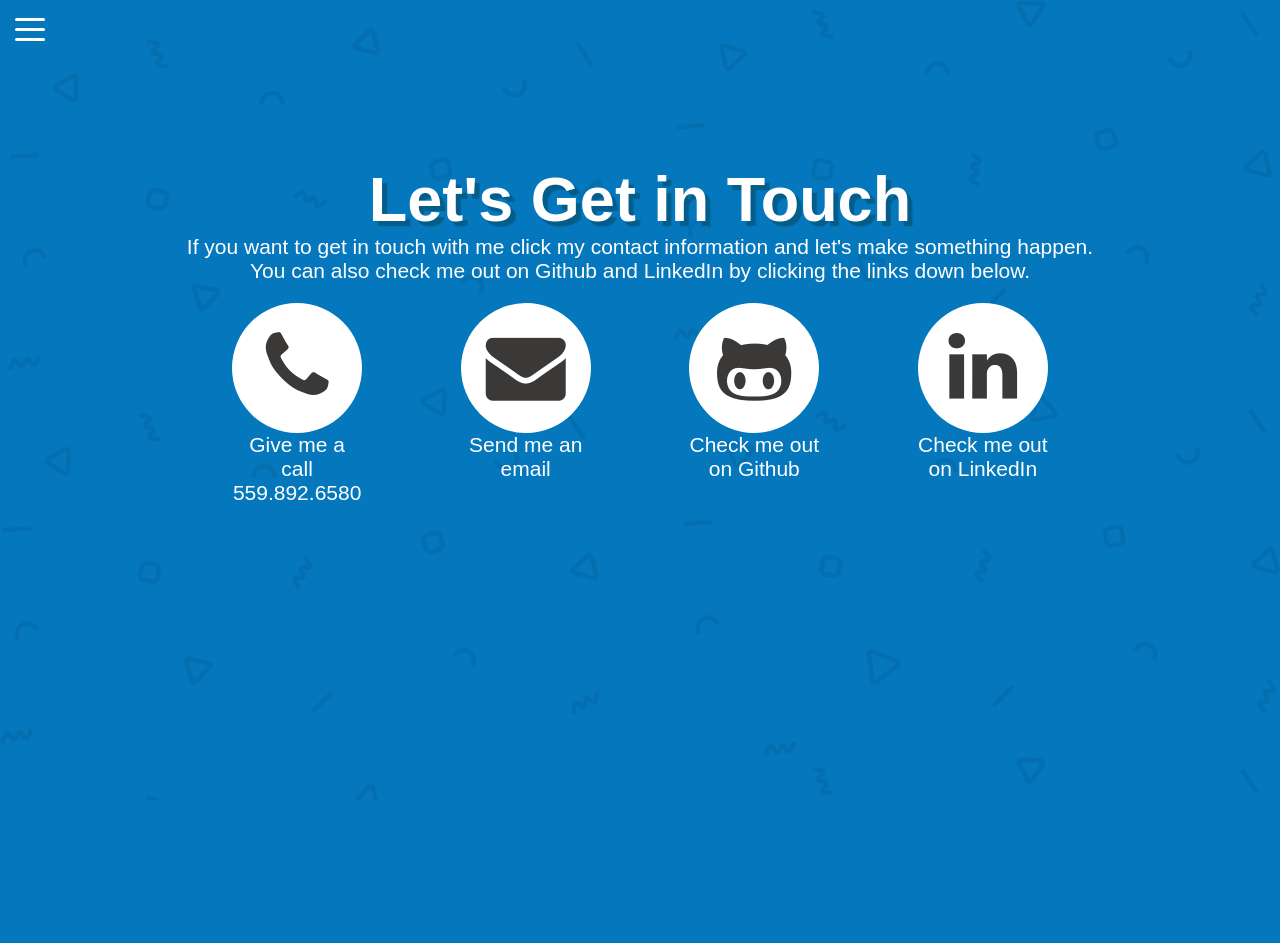
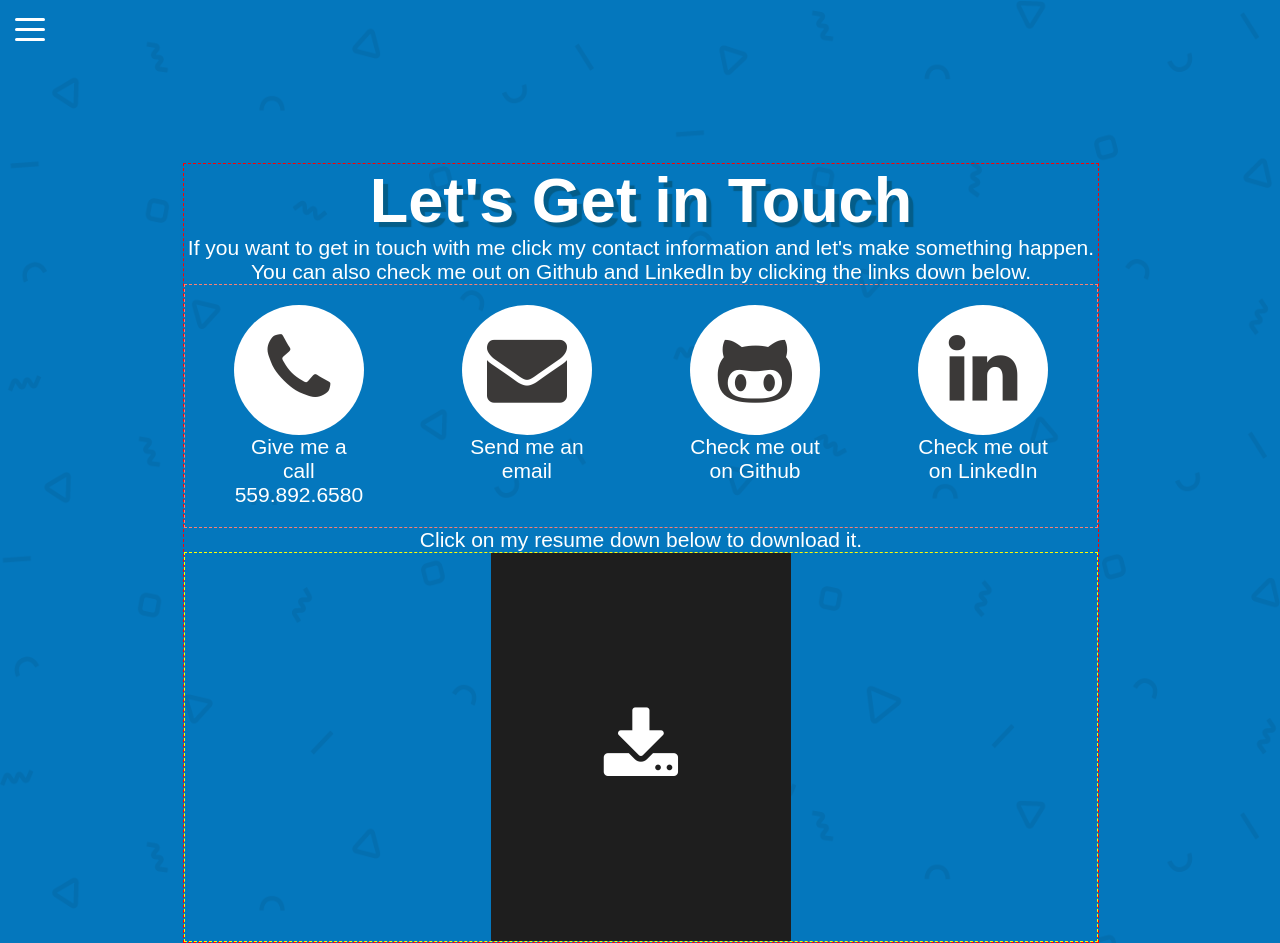
Before and after one commit to dramirez2096/davidramirez.design, an Angular app: page /contact in a window 1280 px wide. Before the commit the page ends 800 px from the top, so only its background shows below. Built offline with nearby package versions, Linux system fonts and the light colour scheme; a web font is replaced by a local one.

Commit message:
resume section added to contact page

```diff
--- a/src/app/components/pages/contact/contact.component.css
+++ b/src/app/components/pages/contact/contact.component.css
@@ -6,10 +6,10 @@
 	80% { -webkit-transform: translate(-1px, -1px) rotate(1deg); }
 }
 .contact-grid{
+    border: 1px dashed salmon;
     display: flex;
     justify-content: space-around;
     flex-wrap: wrap;
-    margin-bottom: 100px;
 }
 .contact-icon-wrap{
   width: 130px;
@@ -44,3 +44,17 @@
 .contact-icon:hover .contact-fa{
   color: #0477BD;
 }
+.resume-container{
+  border: 1px dashed yellow;
+  display: flex;
+  justify-content: center;
+}
+.resume{
+  width: 300px;
+  height: 388px;
+  background-color: #1E1E1E;
+  cursor: pointer;
+  display: flex;
+  justify-content: center;
+  align-items: center;
+}
--- a/src/app/components/pages/contact/contact.component.html
+++ b/src/app/components/pages/contact/contact.component.html
@@ -35,4 +35,15 @@
               <p class="body-text">Check me out on LinkedIn</p>
             </div>
           </div><!--End of grid container-->
+
+          <p class="body-text">
+              Click on my resume down below to download it.
+            </p>
+
+          <div class="resume-container">
+              <div class="resume">
+                <i class="fa fa-download resume-fa fa-5x" aria-hidden="true"></i>
+              </div>
+
+          </div>
 </div>
--- a/src/styles.css
+++ b/src/styles.css
@@ -9,7 +9,7 @@ body{
     margin: 0px;
 }
 .container{
-    /* border: 1px dashed red; */
+    border: 1px dashed red;
     width: 100%;
     display: flex;
     flex-direction: column;
```
